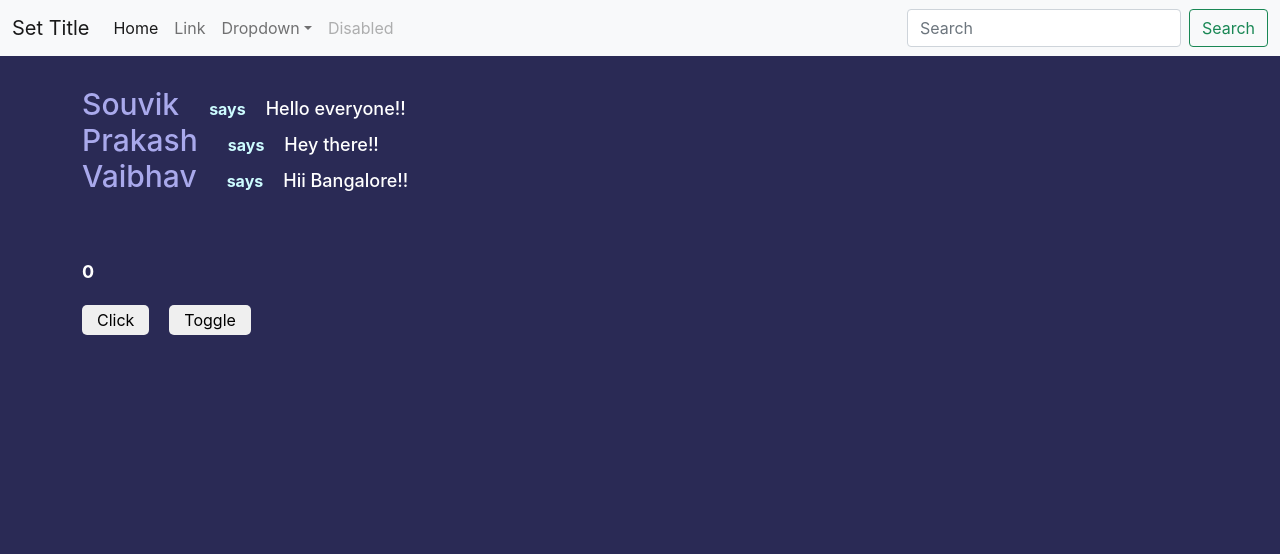
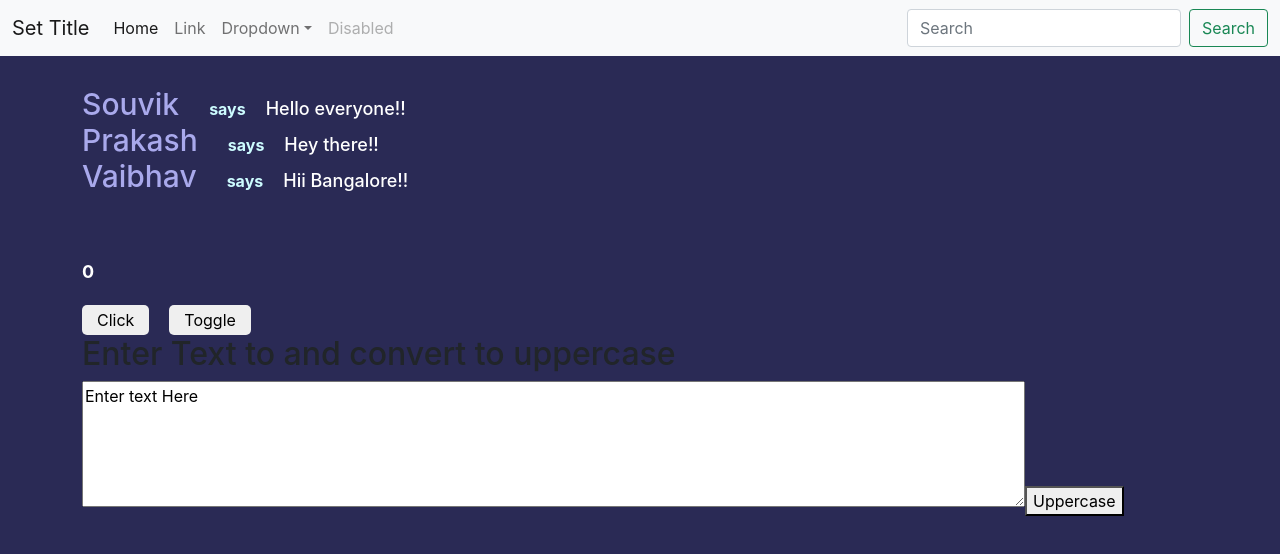
Before and after one commit to Aircampus-in/Frontend, a React (Create React App) app in the folder React-Basics/hello-world/: page / in a window 1280 px wide. Shown: the top 554 px of the page. Built offline with nearby package versions, Linux system fonts and the light colour scheme.

Commit message:
fix funtion name

```diff
--- a/React-Basics/hello-world/src/App.js
+++ b/React-Basics/hello-world/src/App.js
@@ -2,7 +2,8 @@ import React from 'react';
 import './App.css';
 import {Navbar} from './components/Navbar';
 import Tweets from './components/Tweets';
-import Counter from './components/Counter'
+import Counter from './components/Counter';
+import Text from './components/Textarea';
 
 const App = ()=> {
     return (
@@ -11,6 +12,7 @@ const App = ()=> {
       <div className="container">
         <Tweets/>
         <Counter/>
+        <Text/>
       </div>
 
       </>
--- a/React-Basics/hello-world/src/components/Textarea.js
+++ b/React-Basics/hello-world/src/components/Textarea.js
@@ -4,18 +4,18 @@ export default function Text(){
 
     const[text, setText] = useState('Enter text Here')
 
-    const changeHandler =(event)=>{
+    const handleChange =(event)=>{
         setText(event.target.value)
     }
 
-    const clickHandler =()=>{
+    const handleClick =()=>{
         setText(text.toUpperCase());
     }
     return(
         <div>
             <h2>Enter Text to and convert to uppercase</h2>
-            <textarea value={text} onChange={changeHandler}  rows="5" cols="90" ></textarea>
-            <button onClick={clickHandler}>Uppercase</button>
+            <textarea value={text} onChange={handleChange}  rows="5" cols="90" ></textarea>
+            <button onClick={handleClick}>Uppercase</button>
         </div>
     )
 }
--- a/React-Basics/hello-world/src/components/Tweet.js
+++ b/React-Basics/hello-world/src/components/Tweet.js
@@ -6,7 +6,7 @@ const Tweet=(props)=>{
         <div>
             <h1 className="name">{props.name}</h1>
             <span className="says">says</span>
-            <h2 class="tweet">{props.tweet}</h2>
+            <h2 className="tweet">{props.tweet}</h2>
         </div>
     );
 }
```
